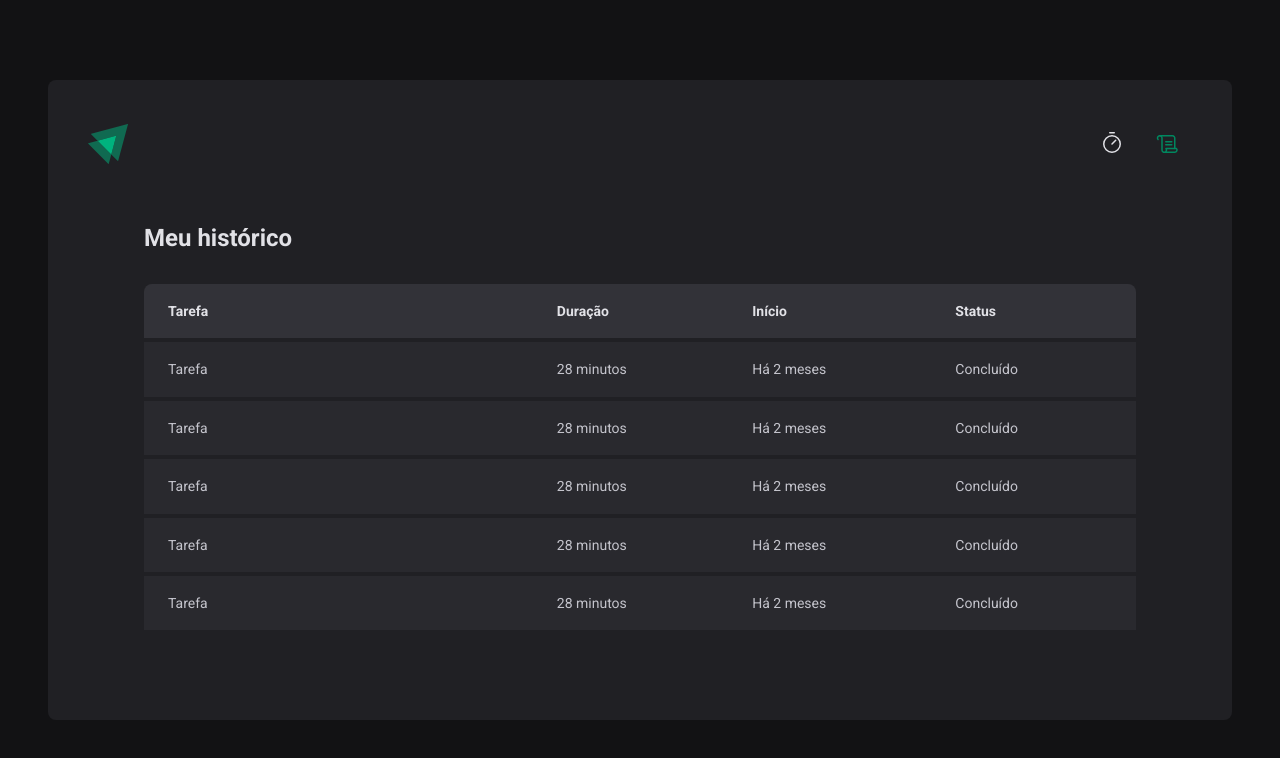
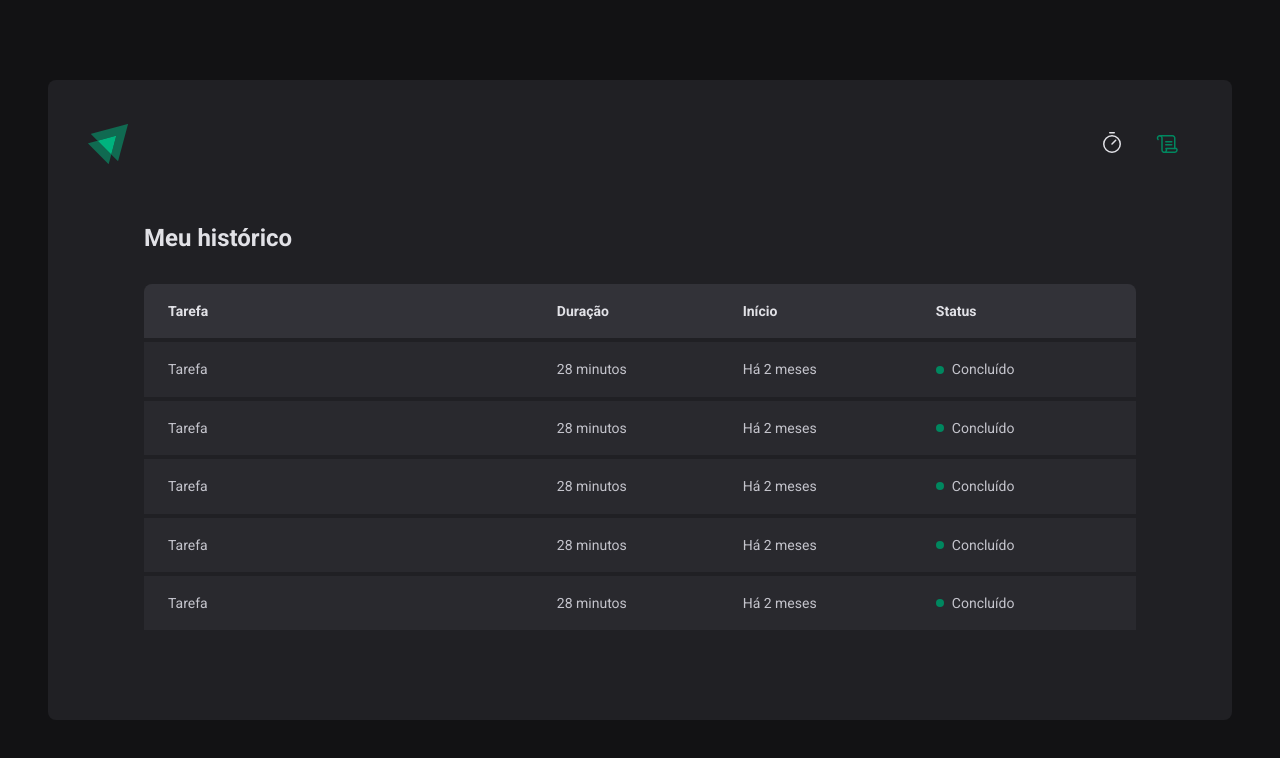
Before and after one commit to Yures1lva/02-ignite-timer, a React (Vite) app: page /history in a window 1280 px wide. Shown: the top 758 px of the page. Built offline with nearby package versions, Linux system fonts and the light colour scheme.

Commit message:
estilizando history

```diff
--- a/src/pages/History/index.tsx
+++ b/src/pages/History/index.tsx
@@ -1,4 +1,4 @@
-import { HistoryContainer, HistoryList } from './styles'
+import { HistoryContainer, HistoryList, Status } from './styles'
 
 export function History() {
   return (
@@ -20,31 +20,41 @@
               <td>Tarefa</td>
               <td>28 minutos</td>
               <td>Há 2 meses</td>
-              <td>Concluído</td>
+              <td>
+                <Status statusColor="green">Concluído</Status>
+              </td>
             </tr>
             <tr>
               <td>Tarefa</td>
               <td>28 minutos</td>
               <td>Há 2 meses</td>
-              <td>Concluído</td>
+              <td>
+                <Status statusColor="green">Concluído</Status>
+              </td>
             </tr>
             <tr>
               <td>Tarefa</td>
               <td>28 minutos</td>
               <td>Há 2 meses</td>
-              <td>Concluído</td>
+              <td>
+                <Status statusColor="green">Concluído</Status>
+              </td>
             </tr>
             <tr>
               <td>Tarefa</td>
               <td>28 minutos</td>
               <td>Há 2 meses</td>
-              <td>Concluído</td>
+              <td>
+                <Status statusColor="green">Concluído</Status>
+              </td>
             </tr>
             <tr>
               <td>Tarefa</td>
               <td>28 minutos</td>
               <td>Há 2 meses</td>
-              <td>Concluído</td>
+              <td>
+                <Status statusColor="green">Concluído</Status>
+              </td>
             </tr>
           </tbody>
         </table>
--- a/src/pages/History/styles.ts
+++ b/src/pages/History/styles.ts
@@ -56,3 +56,26 @@
     }
   }
 `
+const STATUS_COLORS = {
+  yellow: 'yellow-500',
+  green: 'green-500',
+  red: 'red-500',
+} as const
+
+// eslint-disable-next-line @typescript-eslint/no-unused-vars
+interface StatusProps {
+  statusColor: keyof typeof STATUS_COLORS
+}
+export const Status = styled.span<StatusProps>`
+  display: flex;
+  align-items: center;
+  gap: 0.5rem;
+
+  &::before {
+    content: '';
+    width: 0.5rem;
+    height: 0.5rem;
+    border-radius: 9999px;
+    background: ${(props) => props.theme[STATUS_COLORS[props.statusColor]]};
+  }
+`
```
